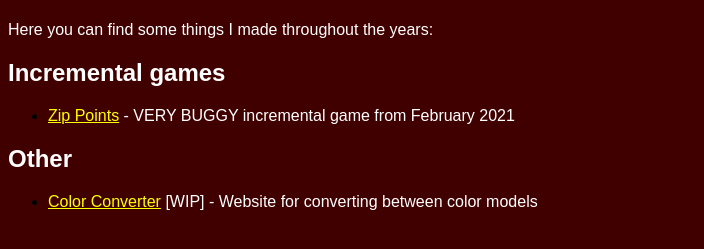
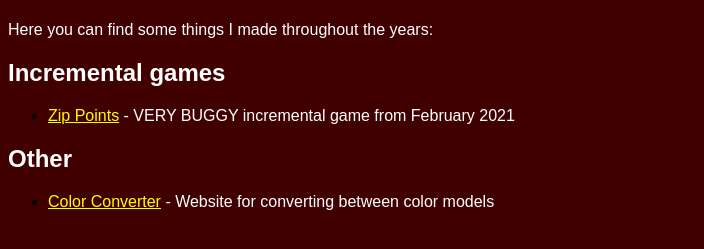
Before and after one commit to xhwzwka/xhwzwka.github.io, a plain HTML site: page index.html in a window 1280 px wide. Shown: the part 59-308 px from the top of the page, without its empty margins (0-704 px from the left). Drawn offline with Linux system fonts and the light colour scheme.

Commit message:
Update index.html

```diff
--- a/index.html
+++ b/index.html
@@ -17,7 +17,7 @@
 
     <h2>Other</h2>
     <ul>
-      <li><p><a href="https://xhwzwka.github.io/Color-Converter">Color Converter</a> [WIP] - Website for converting between color models</li>
+      <li><p><a href="https://xhwzwka.github.io/Color-Converter">Color Converter</a> - Website for converting between color models</li>
     </ul>
   </body>
 </html>
```
